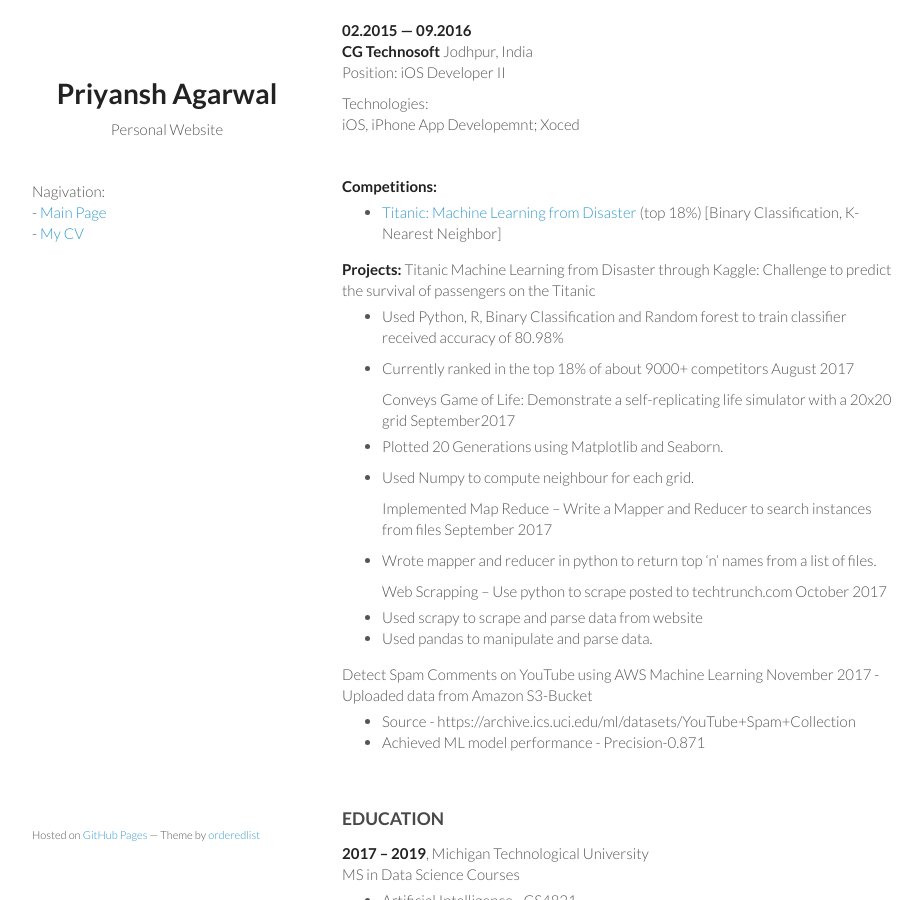
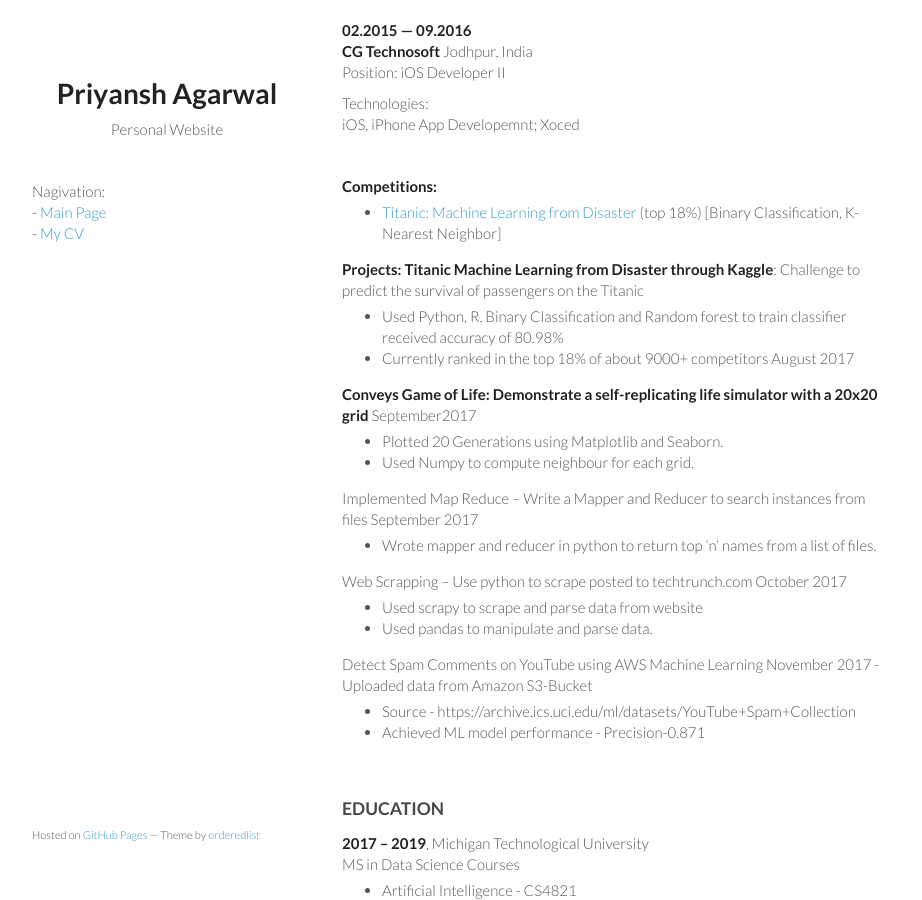
Before and after one commit to priyanshAgarwal/priyanshagarwal.github.io, a Jekyll site: the page built from cv.md, in a window 1280 px wide and 900 px high, scrolled down 1040 px. Shown: the whole window, without its empty margins (178-1100 px from the left). Built offline with Jekyll 4.4.1, drawn with Linux system fonts in a browser that asks for light colours.

Commit message:
Update cv.md

```diff
--- a/cv.md
+++ b/cv.md
@@ -73,22 +73,22 @@ iOS, iPhone App Developemnt; Xoced<br/>
 - [Titanic: Machine Learning from Disaster](https://www.kaggle.com/c/titanic) (top 18%) [Binary Classification, K-Nearest Neighbor]
 
 **Projects:**
-	Titanic Machine Learning from Disaster through Kaggle: Challenge to predict the survival of passengers on the Titanic
+<strong>Titanic Machine Learning from Disaster through Kaggle</strong>: Challenge to predict the survival of passengers on the Titanic
   -	Used Python, R, Binary Classification and Random forest to train classifier received accuracy of 80.98%
-  -	Currently ranked in the top 18% of about 9000+ competitors                                                              August 2017
+  -	Currently ranked in the top 18% of about 9000+ competitors                                                      August 2017
 
-	Conveys Game of Life: Demonstrate a self-replicating life simulator with a 20x20 grid                                   September2017
+<strong>Conveys Game of Life: Demonstrate a self-replicating life simulator with a 20x20 grid</strong>                September2017
   -	Plotted 20 Generations using Matplotlib and Seaborn.
   -	Used Numpy to compute neighbour for each grid.
 
-	Implemented Map Reduce – Write a Mapper and Reducer to search instances from files                                      September 2017
+Implemented Map Reduce – Write a Mapper and Reducer to search instances from files                                      September 2017
   -	Wrote mapper and reducer in python to return top ‘n’ names from a list of files.
 
-	Web Scrapping – Use python to scrape posted to techtrunch.com                                                             October 2017
+Web Scrapping – Use python to scrape posted to techtrunch.com                                                             October 2017
   -	Used scrapy to scrape and parse data from website
   -	Used pandas to manipulate and parse data.
 
-  Detect Spam Comments on YouTube using AWS Machine Learning                                                              November 2017   - Uploaded data from Amazon S3-Bucket
+ Detect Spam Comments on YouTube using AWS Machine Learning                                                              November 2017     - Uploaded data from Amazon S3-Bucket
   - Source - https://archive.ics.uci.edu/ml/datasets/YouTube+Spam+Collection
   - Achieved ML model performance - Precision-0.871
 
```
